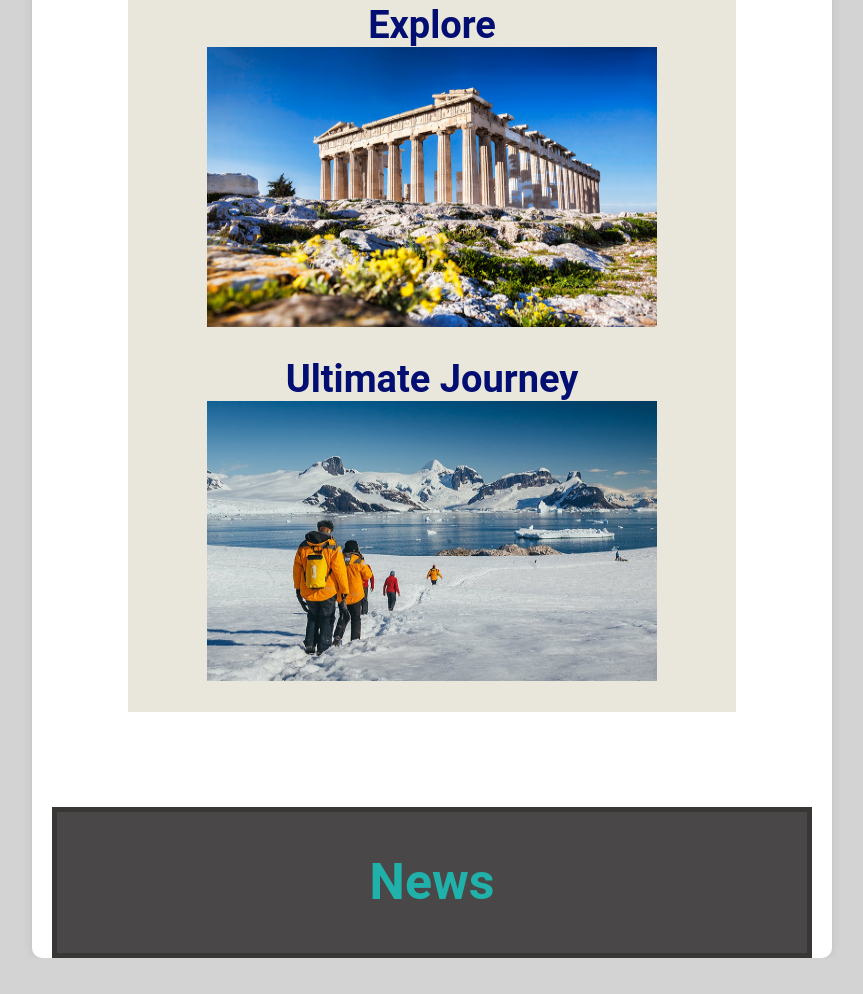
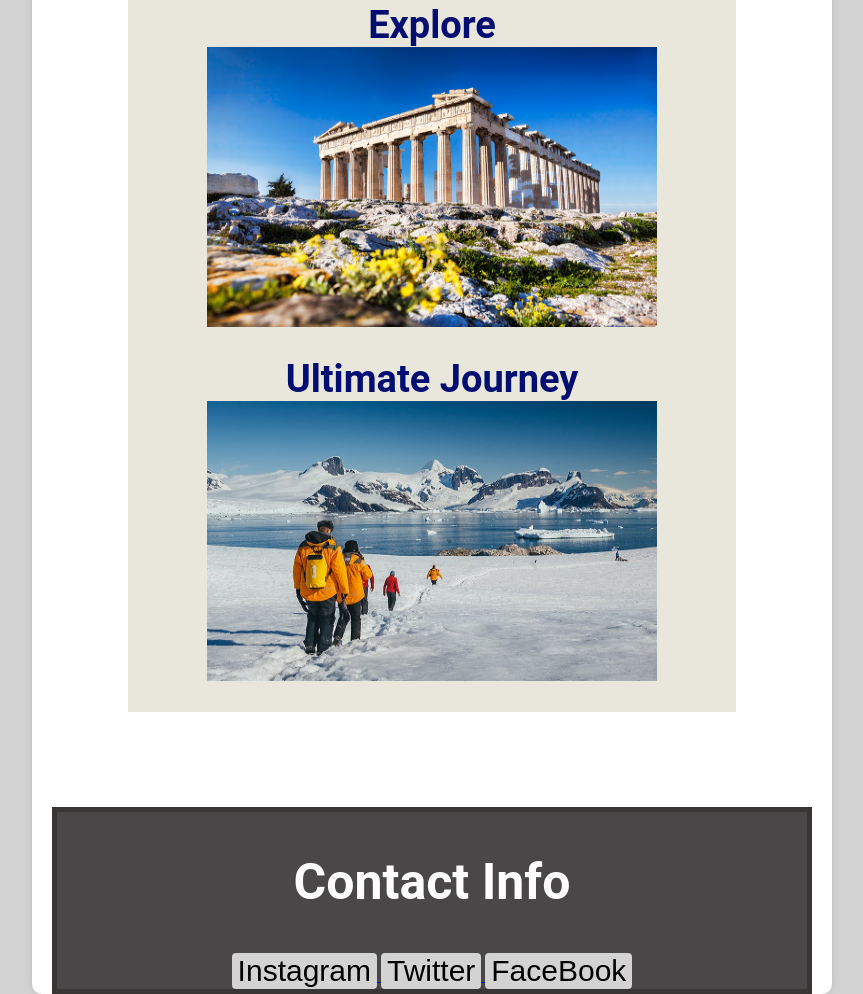
Before and after one commit to franRov13/Hackathon_CO, a plain HTML site: page index.html in a window 1280 px wide. Shown: the part 1078-2072 px from the top of the page, without its empty margins (208-1071 px from the left). Before the commit the page ends 2036 px from the top, so only its background shows below. Drawn offline with Linux system fonts and the light colour scheme.

Commit message:
Added contact info links

```diff
--- a/index.html
+++ b/index.html
@@ -77,8 +77,21 @@
     </div>
           <img src='img/favicon1.jpeg' alt=''/>
     </div>
-    <div id="news">
-      <h2 style="color: lightseagreen;">News</h2>
+    <div id="contactInfo">
+      <h2 style="color: rgb(255, 255, 255);">Contact Info</h2>
+      <div class="footer">
+        <div class="footer-heading">
+          <a href="https://www.instagram.com/capitalone/">
+            <button style="font-size: 30px;" class="btn1">Instagram</button>
+          </a>
+          <a href="https://twitter.com/capitalone/">
+            <button style="font-size: 30px;" class="btn1">Twitter</button>
+          </a>
+          <a href="https://www.facebook.com/capitalone/">
+            <button style="font-size: 30px;" class="btn1">FaceBook</button>
+          </a>
+        </div>
+      </div>
   </body>
 
 </html>
--- a/style.css
+++ b/style.css
@@ -230,7 +230,7 @@ span {
 } */
 
 
-#news {
+#contactInfo {
   color: white;
   text-align: center;
   justify-content: space-between;
```
